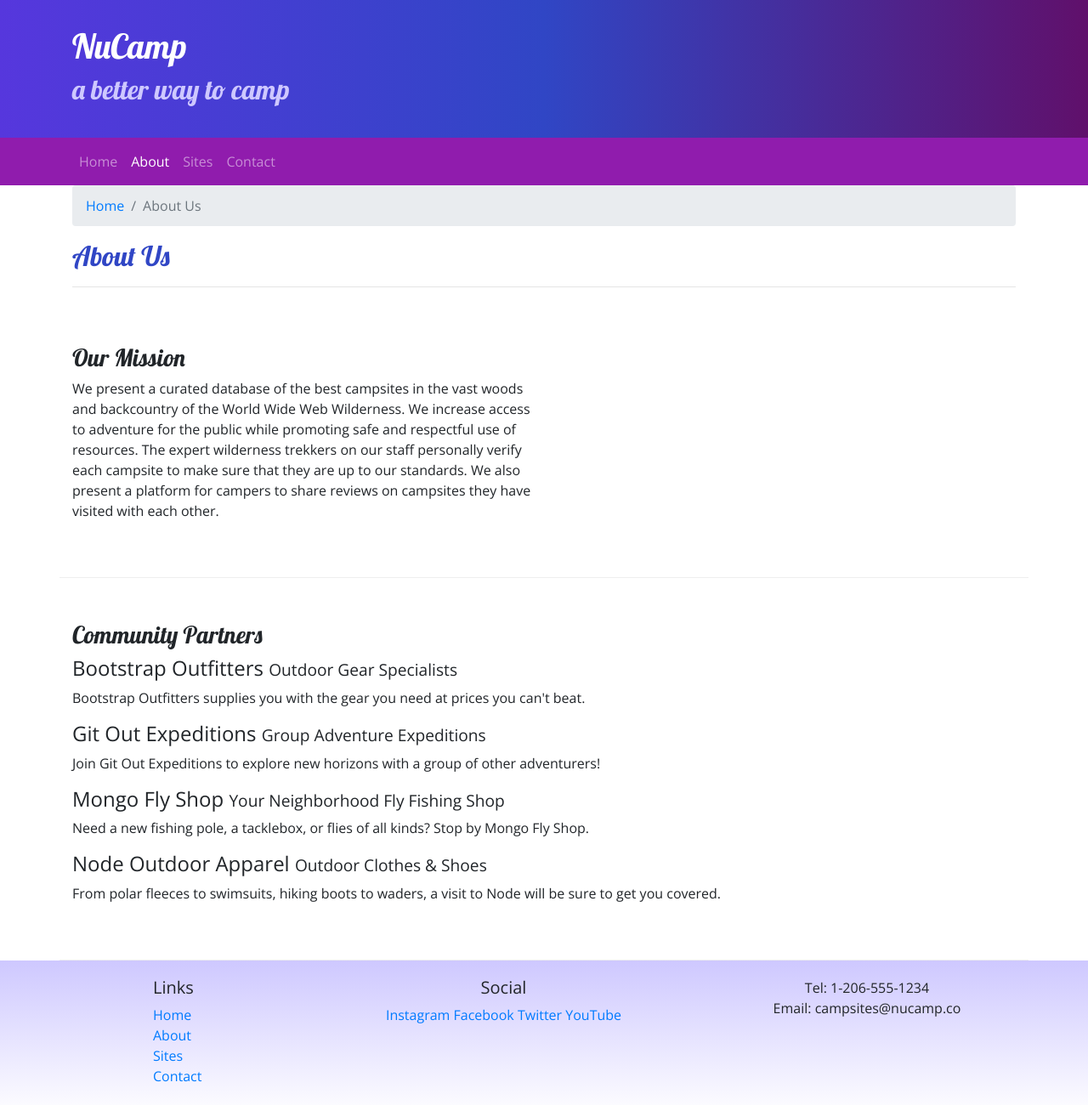
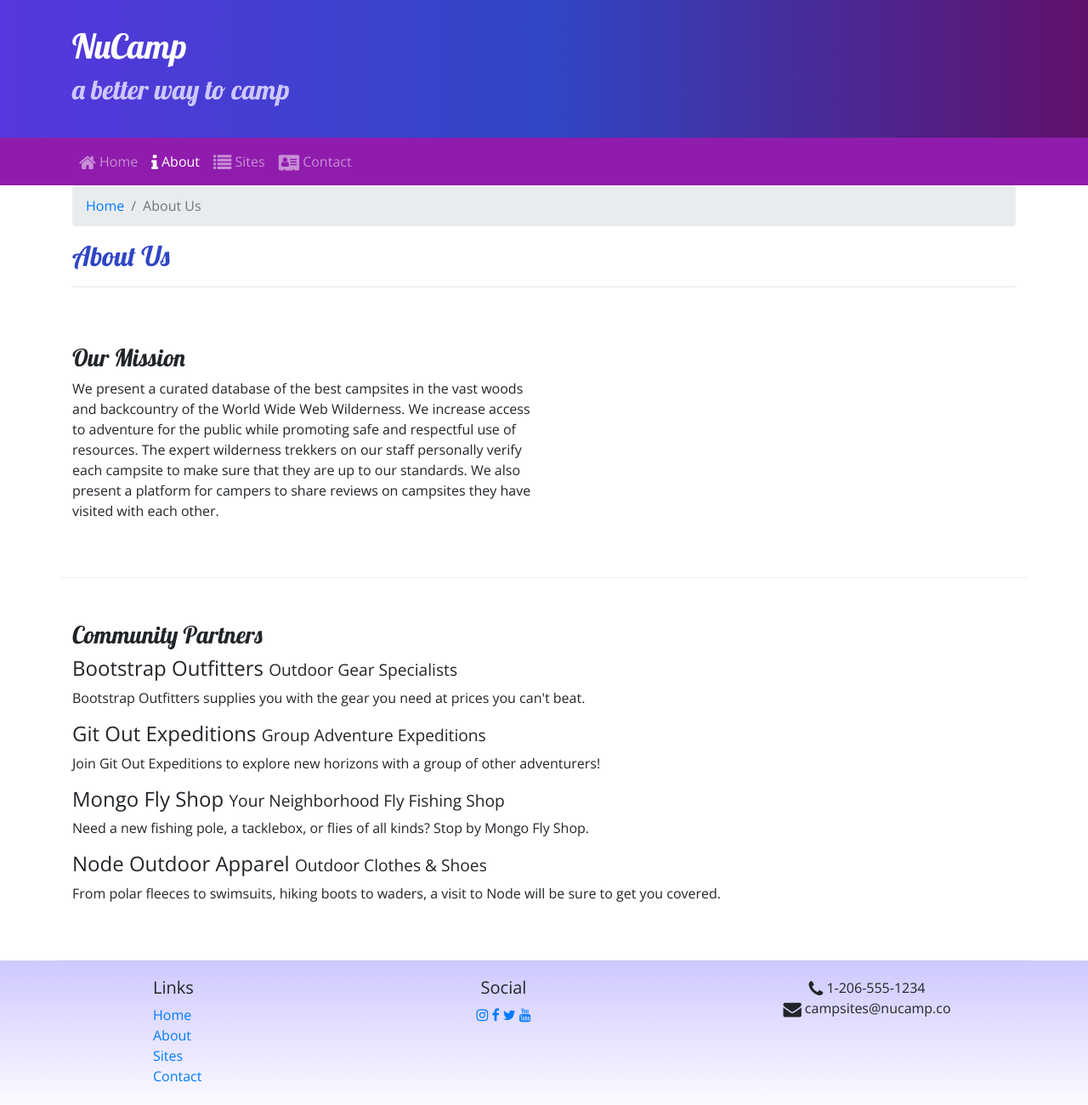
Before and after one commit to LoganPhilbrick/NucampSite, a website: page aboutus.html in a window 1280 px wide. Shown: the whole page at 85% size. Drawn offline with nearby package versions, Linux system fonts and the light colour scheme.

Commit message:
Using NPM

```diff
--- a/aboutus.html
+++ b/aboutus.html
@@ -12,9 +12,15 @@
     <!-- Style Sheet -->
     <link rel="stylesheet" href="css/styles.css" />
 
+    <!-- Additional CSS must be placed after Bootstrap CSS -->
     <link
       rel="stylesheet"
       href="https://fonts.googleapis.com/css?family=Lobster|Open+Sans"
+    />
+    <link rel="stylesheet" href="css/styles.css" />
+    <link
+      rel="stylesheet"
+      href="node_modules/font-awesome/css/font-awesome.min.css"
     />
 
     <title>NuCamp: A Better Way To Camp</title>
@@ -45,13 +51,25 @@
         <div class="collapse navbar-collapse" id="nucampNavbar">
           <ul class="navbar-nav">
             <li class="nav-item">
-              <a class="nav-link" href="index.html">Home</a>
+              <a class="nav-link" href="index.html"
+                ><i class="fa fa-home fa-lg"></i> Home</a
+              >
+            </li>
+            <li class="nav-item active">
+              <a class="nav-link" href="#"
+                ><i class="fa fa-info fa-lg"></i> About</a
+              >
             </li>
             <li class="nav-item">
-              <a class="nav-link active" href="#">About</a>
+              <a class="nav-link" href="#"
+                ><i class="fa fa-list fa-lg"></i> Sites</a
+              >
             </li>
-            <li class="nav-item"><a class="nav-link" href="#">Sites</a></li>
-            <li class="nav-item"><a class="nav-link" href="#">Contact</a></li>
+            <li class="nav-item">
+              <a class="nav-link" href="#"
+                ><i class="fa fa-address-card fa-lg"></i> Contact</a
+              >
+            </li>
           </ul>
         </div>
       </div>
@@ -129,14 +147,14 @@
           </div>
           <div class="col-6 col-sm-5 text-center">
             <h5>Social</h5>
-            <a href="http://instagram.com/">Instagram</a>
-            <a href="http://facebook.com/">Facebook</a>
-            <a href="http://twitter.com/">Twitter</a>
-            <a href="http://youtube.com/">YouTube</a>
+            <a href="http://instagram.com/"><i class="fa fa-instagram"></i></a>
+            <a href="http://facebook.com/"><i class="fa fa-facebook"></i></a>
+            <a href="http://twitter.com/"><i class="fa fa-twitter"></i></a>
+            <a href="http://youtube.com/"><i class="fa fa-youtube"></i></a>
           </div>
           <div class="col-sm-4 text-center">
-            Tel: 1-206-555-1234<br />
-            Email: campsites@nucamp.co
+            <i class="fa fa-phone fa-lg"></i> 1-206-555-1234<br />
+            <i class="fa fa-envelope fa-lg"></i> campsites@nucamp.co
           </div>
         </div>
       </div>
--- a/package.json
+++ b/package.json
@@ -16,6 +16,7 @@
   },
   "dependencies": {
     "bootstrap": "^4.5.2",
+    "font-awesome": "^4.7.0",
     "jquery": "^3.5.1",
     "popper.js": "^1.16.1"
   }
```
Also changed, not shown: index.html (+27 -10 lines), 1 other file.
